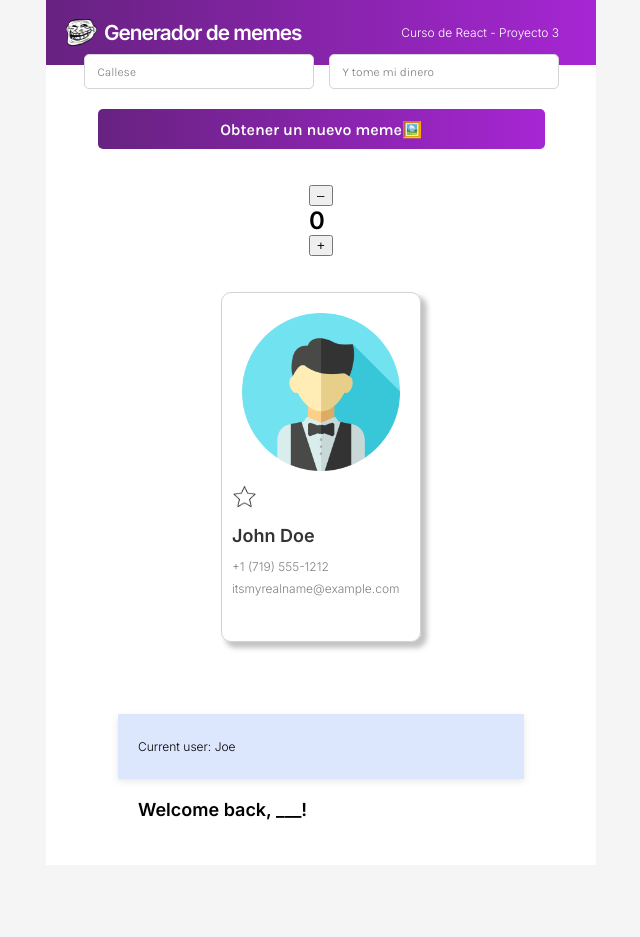
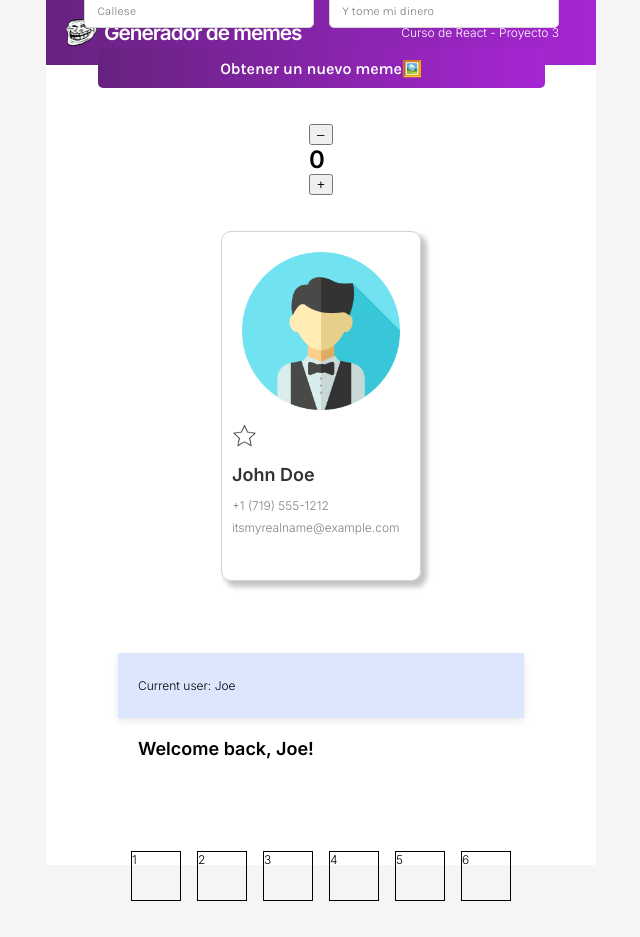
Before and after one commit to crcascr/React-Learning, a React (Create React App) app in the folder interactive-web-app/: page / in a window 1280 px wide. Shown: the whole page, without its empty margins (319-959 px from the left). Before the commit the page ends 876 px from the top, so only its background shows below. Built offline with nearby package versions, Linux system fonts and the light colour scheme.

Commit message:
Parte 1 - Desafio de las cajas

```diff
--- /dev/null
+++ b/interactive-web-app/src/components/Cajas/AppCajas.js
@@ -0,0 +1,19 @@
+import React from "react";
+import "./Cajas.css";
+import datosCajas from "./datosCajas";
+
+function AppCajas() {
+  const [cajas, setCajas] = React.useState(datosCajas);
+  const elementos=cajas.map((caja=>{
+    return(
+    <div className="caja" key={caja.id}>{caja.id}</div>
+    )
+  }))
+  return (
+    <main className="mainCajas">
+      {elementos}
+    </main>
+  );
+}
+
+export default AppCajas;
--- /dev/null
+++ b/interactive-web-app/src/components/Cajas/Cajas.css
@@ -0,0 +1,14 @@
+* {
+    box-sizing: border-box;
+}
+
+.mainCajas{
+    display: flex;
+    gap: 1rem;
+}
+
+.caja{
+    width: 50px;
+    height: 50px;
+    border: 1px solid black;
+}
--- /dev/null
+++ b/interactive-web-app/src/components/Cajas/datosCajas.js
@@ -0,0 +1,26 @@
+export default [
+  {
+    id: 1,
+    on: true,
+  },
+  {
+    id: 2,
+    on: false,
+  },
+  {
+    id: 3,
+    on: true,
+  },
+  {
+    id: 4,
+    on: true,
+  },
+  {
+    id: 5,
+    on: false,
+  },
+  {
+    id: 6,
+    on: false,
+  },
+];
--- a/interactive-web-app/src/components/Cliente/Estrella.js
+++ b/interactive-web-app/src/components/Cliente/Estrella.js
@@ -1,7 +1,6 @@
 import React from "react";
 
 function Estrella(props) {
-  console.log(props);
   let starIcon = props.estaLlena ? "star-filled.png" : "star-empty.png";
   return (
     <img
--- a/interactive-web-app/src/components/Meme.js
+++ b/interactive-web-app/src/components/Meme.js
@@ -3,6 +3,7 @@ import memesData from "../memesData";
 import App from "./Contador/AppContador";
 import Cliente from "./Cliente/Cliente";
 import Saludo from "./Saludo/Saludo";
+import AppCajas from "./Cajas/AppCajas";
 
 function Meme() {
   /*function saludo(nombre) {
@@ -231,6 +232,7 @@ function Meme() {
       <App />
       <Cliente />
       <Saludo/>
+      <AppCajas/>
     </main>
   );
 }
--- a/interactive-web-app/src/components/Saludo/Body.js
+++ b/interactive-web-app/src/components/Saludo/Body.js
@@ -1,9 +1,9 @@
 import React from "react";
 
-function Body() {
+function Body(props) {
   return (
     <section>
-      <h1>Welcome back, ___!</h1>
+      <h1>Welcome back, {props.usuario}!</h1>
     </section>
   );
 }
--- a/interactive-web-app/src/components/Saludo/Header.js
+++ b/interactive-web-app/src/components/Saludo/Header.js
@@ -1,10 +1,10 @@
 import React from "react";
 
-function Header() {
-  const [user, setUser] = React.useState("Joe");
+function Header(props) {
+
   return (
     <header>
-      <p>Current user: {user}</p>
+      <p>Current user: {props.usuario}</p>
     </header>
   );
 }
--- a/interactive-web-app/src/components/Saludo/Saludo.js
+++ b/interactive-web-app/src/components/Saludo/Saludo.js
@@ -4,10 +4,11 @@ import Header from "./Header";
 import Body from "./Body";
 
 function Saludo() {
+    const [user, setUser] = React.useState("Joe");
   return (
     <main className="mainSaludo">
-      <Header />
-      <Body />
+      <Header usuario={user}/>
+      <Body usuario={user}/>
     </main>
   );
 }
```
